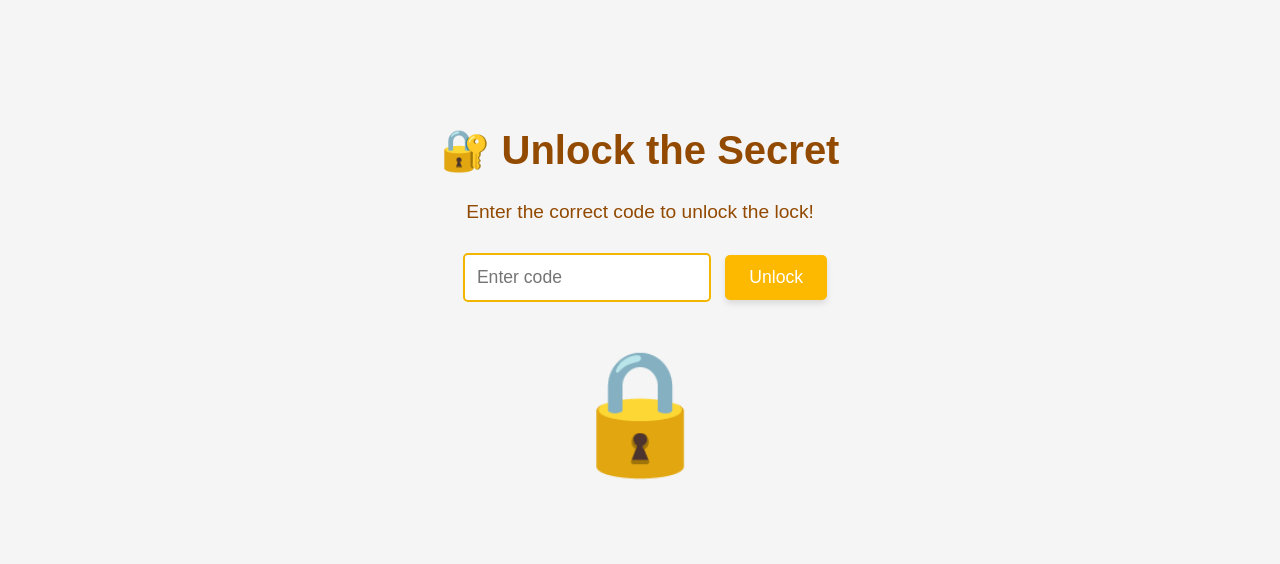
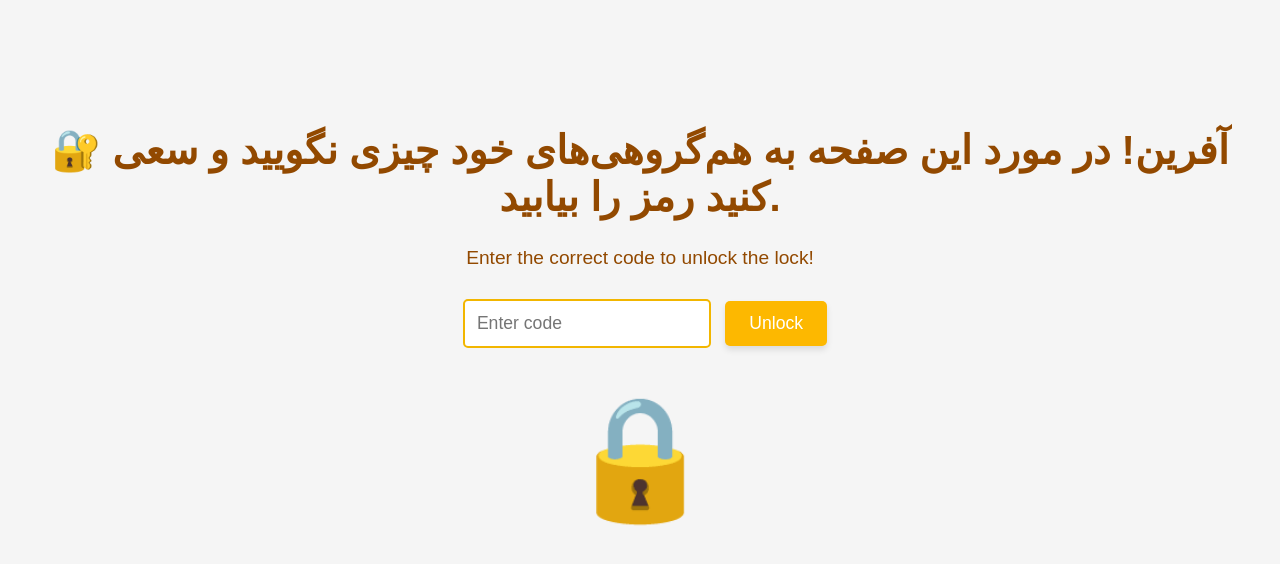
Before and after one commit to AwfulSolution/Lock-webpage, a plain HTML site: page index.html in a window 1280 px wide. Drawn offline with Linux system fonts and the light colour scheme.

Commit message:
Update index.html

```diff
--- a/index.html
+++ b/index.html
@@ -3,12 +3,12 @@
 <head>
   <meta charset="UTF-8">
   <meta name="viewport" content="width=device-width, initial-scale=1.0">
-  <title>Interactive Lock</title>
+  <title>The Lock!</title>
   <link rel="stylesheet" href="styles.css">
 </head>
 <body>
   <div class="container">
-    <h1>🔐 Unlock the Secret</h1>
+    <h1>🔐 آفرین! در مورد این صفحه به هم‌گروهی‌های خود چیزی نگویید و سعی کنید رمز را بیابید.</h1>
     <p class="instructions">Enter the correct code to unlock the lock!</p>
     <input type="password" id="codeInput" placeholder="Enter code" />
     <button id="submitButton">Unlock</button>
```
